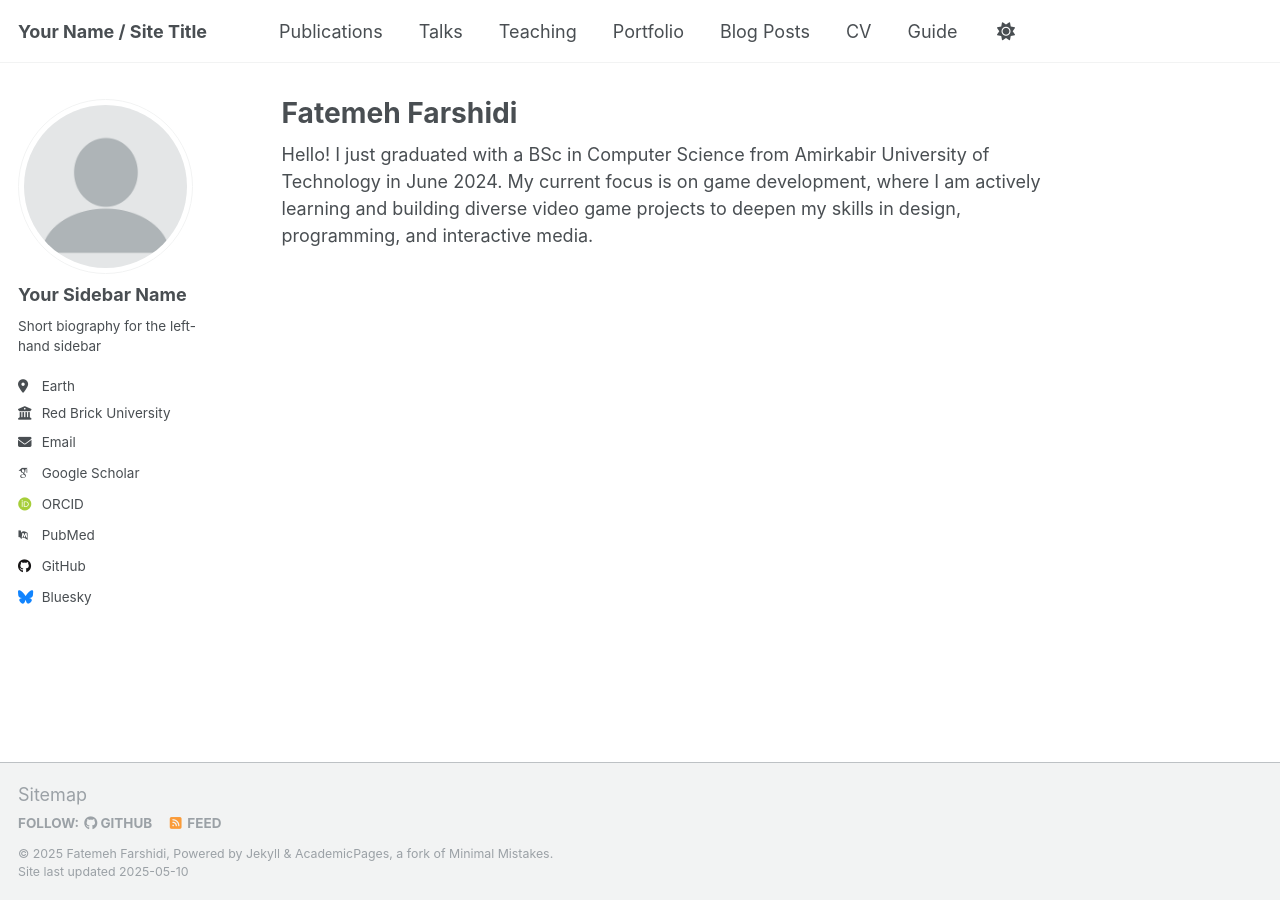
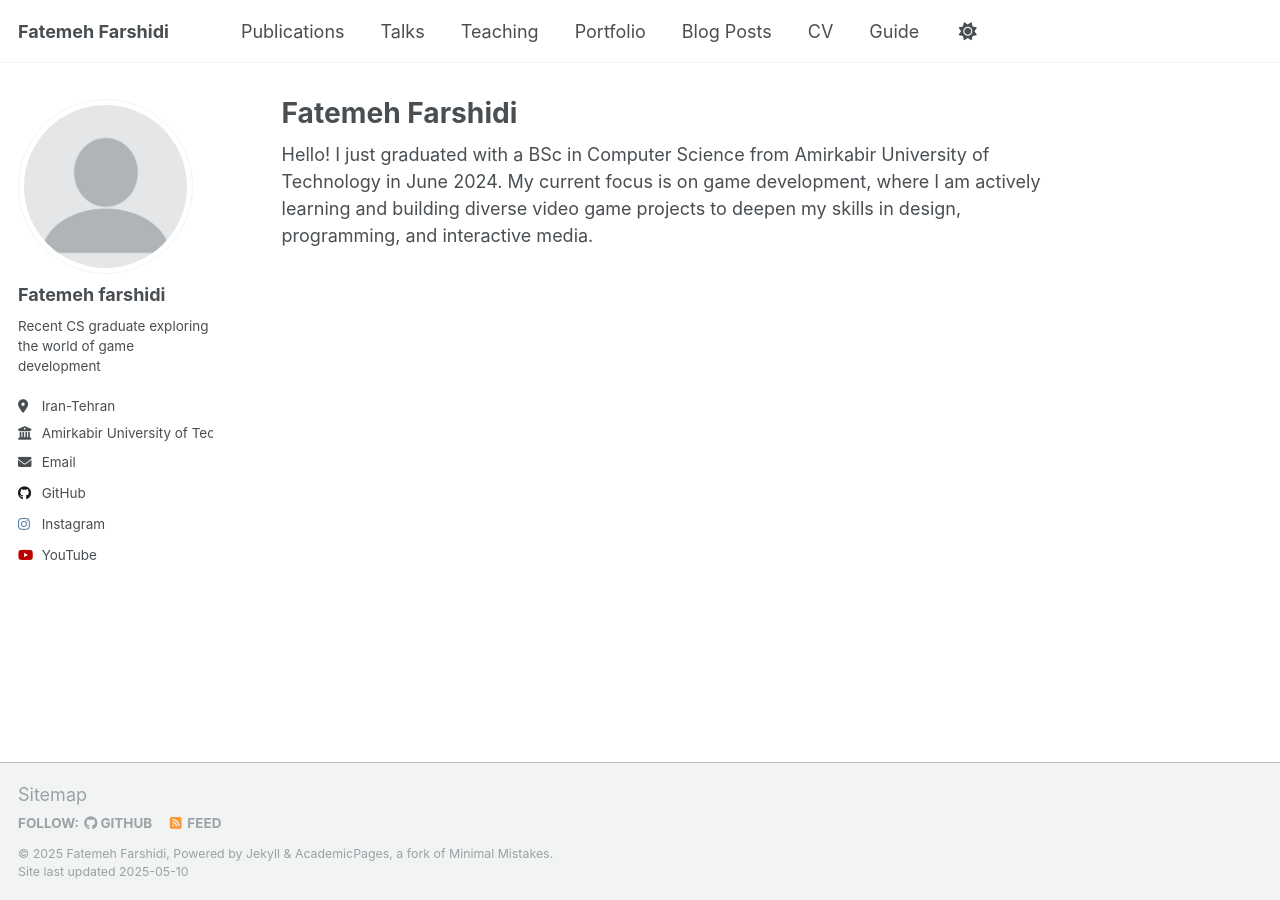
Before and after one commit to Graythe7/fatemehfarshidi, a Jekyll site: the page built from _pages/about.md, in a window 1280 px wide. Built offline with Jekyll 4.4.1, drawn with Linux system fonts in a browser that asks for light colours; some web fonts are replaced.

Commit message:
updated personal info in config

```diff
--- a/_config.yml
+++ b/_config.yml
@@ -9,13 +9,13 @@
 # Basic Site Settings
 locale                   : "en-US"
 site_theme               : "default"
-title                    : "Your Name / Site Title"
+title                    : "Fatemeh Farshidi"
 title_separator          : "-"
 name                     : &name "Fatemeh Farshidi"
 description              : &description "personal description"
-url                      : https://academicpages.github.io # the base hostname & protocol for your site e.g. "https://[your GitHub username].github.io"
+url                      : https://Graythe7.github.io # the base hostname & protocol for your site e.g. "https://[your GitHub username].github.io"
 baseurl                  : "" # the subpath of your site, e.g. "/blog"
-repository               : "academicpages/academicpages.github.io"
+repository               : "Graythe7/fatemehfarshidi.github.io"
 
 # Site Author - The following control what appear as part of the author content on the side bar.
 #               If a field is blank the icon and link will not appear, otherwise it will be shown.
@@ -23,21 +23,21 @@ repository               : "academicpages/academicpages.github.io"
 author:
   # Biographic information
   avatar           : "profile.png"
-  name             : "Your Sidebar Name"
+  name             : "Fatemeh farshidi"
   pronouns         : # example: "she/her"
-  bio              : "Short biography for the left-hand sidebar"
-  location         : "Earth"
-  employer         : "Red Brick University"
+  bio              : "Recent CS graduate exploring the world of game development"
+  location         : "Iran-Tehran"
+  employer         : "Amirkabir University of Technologyy"
   uri              : # URL
-  email            : "none@example.org"
+  email            : "fatemehfarshidi7@gmail.com"
 
   # Academic websites
   arxiv            : # URL - Update with the correct link to your profile
-  googlescholar    : "https://scholar.google.com/citations?user=PS_CX0AAAAAJ"
+  #googlescholar    : "https://scholar.google.com/citations?user=PS_CX0AAAAAJ"
   impactstory      : # URL
-  orcid            : "http://orcid.org/yourorcidurl"
+  #orcid            : "http://orcid.org/yourorcidurl"
   semantic         : # URL
-  pubmed           : "https://www.ncbi.nlm.nih.gov/pubmed/?term=john+snow"
+  #pubmed           : "https://www.ncbi.nlm.nih.gov/pubmed/?term=john+snow"
   researchgate     : # URL
   scopus           : # URL
 
@@ -45,19 +45,19 @@ author:
   bitbucket        : # Username - Update with your username on the site
   codepen          : # Username
   dribbble         : # Username
-  github           : "academicpages"
+  github           : "Graythe7"
   kaggle           : # Username
   stackoverflow    : # User number or user number and name (i.e., use "1" or "1/jeff-atwood")
 
   # Social media
-  bluesky          : "bsky.app" # Replace this with you Bluesky username
+  bluesky          : # Replace this with you Bluesky username
   facebook         : # Username
   flickr           : # Username
   foursquare       : # Username
   goodreads        : # Username
   google_plus      : # Username
   keybase          : # Username
-  instagram        : # Username
+  instagram        : "https://www.instagram.com/_artbygray_/" # Username
   lastfm           : # Username
   linkedin         : # Username
   mastodon         : # URL
@@ -72,7 +72,7 @@ author:
   weibo            : # Username
   wikipedia        : # Username
   xing             : # Username
-  youtube          : # Username
+  youtube          : "https://www.youtube.com/@GrayMakesGame" # Username
   zhihu            : # Username
 
 # Publication Category - The following the list of publication categories and their headings
```
Also changed, not shown: 4 other files.
